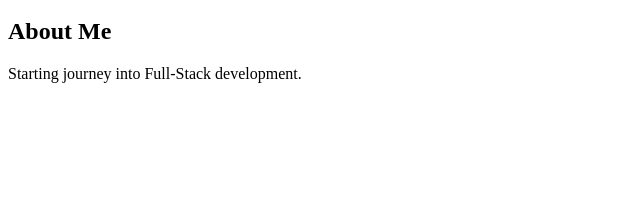
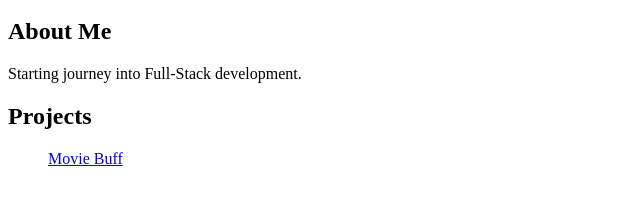
Before and after one commit to giyu1/personal-protfolio-, a plain HTML site: page index.html in a window 1280 px wide. Shown: the part 154-356 px from the top of the page, without its empty margins (0-640 px from the left). Drawn offline with Linux system fonts and the light colour scheme.

Commit message:
added Group Project

```diff
--- a/index.html
+++ b/index.html
@@ -41,6 +41,15 @@
           </p>
         </div>
 
+<section>
+    <div>
+        <h2>Projects</h2>
+        <ul>
+            <a href="https://btijerino16.github.io/movie-buff/">Movie Buff</a>
+        </ul>
+    </div>
+</section>
+
 
 <!-- footer *apply changes later -->
 <footer>
```
